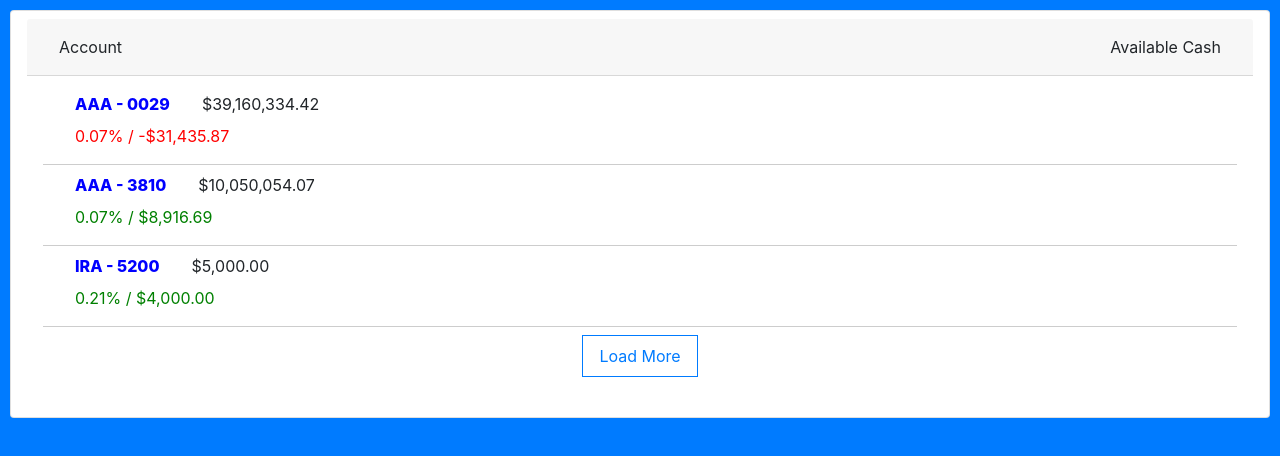
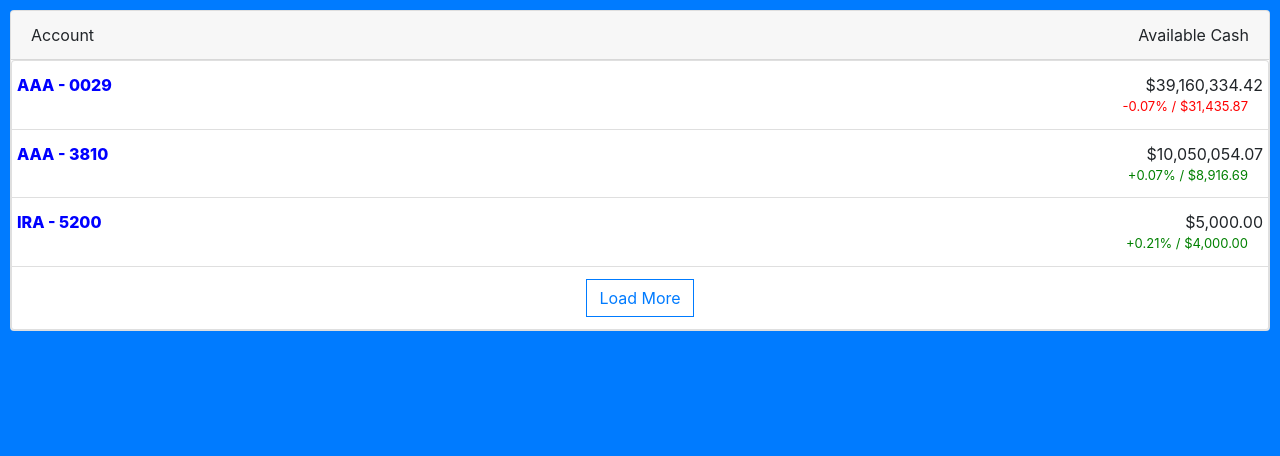
Before and after one commit to ant-core-dev/account-positions, an Angular app: page / in a window 1280 px wide. Shown: the top 456 px of the page. Built offline with nearby package versions, Linux system fonts and the light colour scheme.

Commit message:
Asset layout improvements

```diff
--- a/src/app/components/assets/assets.component.css
+++ b/src/app/components/assets/assets.component.css
@@ -1,18 +1,10 @@
 .asset-list {
     list-style-type: none;
-}
-
-* {
-    padding: 8px 16px;
 }
 
 .asset-title {
     color: blue;
     font-weight: 800;
-}
-
-.asset-item {
-    border-bottom: 1px solid #cdcdcd;
 }
 
 .sortable {
@@ -23,10 +15,22 @@
     color: blue;
 }
 
+.asset-change {
+    font-size: 13px;
+}
+
 .increase {
     color: green;
+}
+
+.increase:before {
+    content: '+';
 }
 
 .decrease {
     color: red;
 }
+
+.decrease:before {
+    content: '-';
+}
--- a/src/app/components/assets/assets.component.html
+++ b/src/app/components/assets/assets.component.html
@@ -8,22 +8,24 @@
         Available Cash
       </div>
       <div (click)="onSortByField('account_number')" class="sortable">
-        <span *ngIf="lastSortedByField==='account_number'" class="sort-direction">
-          <span *ngIf="ascendingOrder">&#708;</span>
-          <span *ngIf="!ascendingOrder">&#709;</span>
-        </span>
           Account
+          <span *ngIf="lastSortedByField==='account_number'" class="sort-direction">
+            <span *ngIf="ascendingOrder">&#708;</span>
+            <span *ngIf="!ascendingOrder">&#709;</span>
+          </span>
       </div>
     </div>
 
-    <ul class="asset-list">
-        <li *ngFor="let asset of assets | slice:0:display_max" class="asset-item">
-            <span class="asset-title">{{asset.name}} - {{asset.account_number}}</span>
-            <span class="asset">{{asset.cash_available | currency}}</span>
-            <div [ngClass]="setClasses(asset)">{{asset.percent_change | number}}% / {{asset.dollar_change | currency}} </div>
+    <ul class="list-group">
+        <li *ngFor="let asset of assets | slice:0:display_max" class="list-group-item">
+            <div class="row">
+              <div class="asset-title">{{asset.name}} - {{asset.account_number}}</div>
+              <div class="asset ml-auto">{{asset.cash_available | currency}}</div>
+            </div>
+            <div [ngClass]="setClasses(asset)">{{asset.percent_change | number}}% / {{Math.abs(asset.dollar_change) | currency}} </div>
         </li>
 
-        <li *ngIf="display_max < assets.length" class="text-center">
+        <li *ngIf="display_max < assets.length" class="list-group-item text-center">
             <button class="btn btn-outline-primary rounded-0" (click)="getAssets()">Load More</button>
         </li>
     </ul>
--- a/src/app/components/assets/assets.component.ts
+++ b/src/app/components/assets/assets.component.ts
@@ -9,6 +9,7 @@ import { Asset } from '../../models/Asset';
   styleUrls: ['./assets.component.css']
 })
 export class AssetsComponent implements OnInit {
+  Math=Math;
   assets:Asset[];
   display_max:number;
   lastSortedByField:string;
@@ -58,6 +59,8 @@ export class AssetsComponent implements OnInit {
 
   setClasses(asset:Asset) {
     let classes = {
+      'asset-change': true,
+      'float-right': true,
       'increase': asset.dollar_change>0,
       'decrease': asset.dollar_change<0
     }
```
